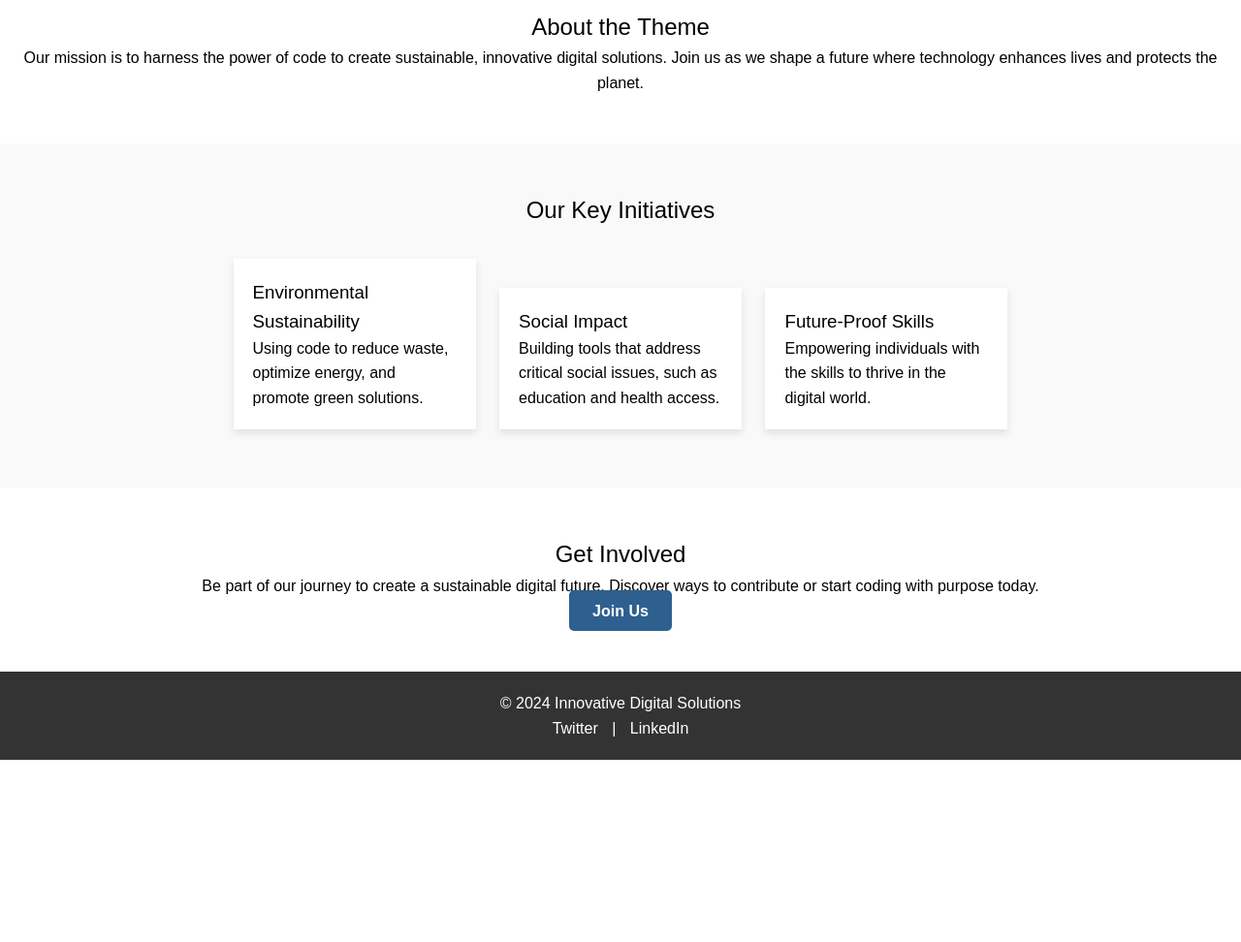
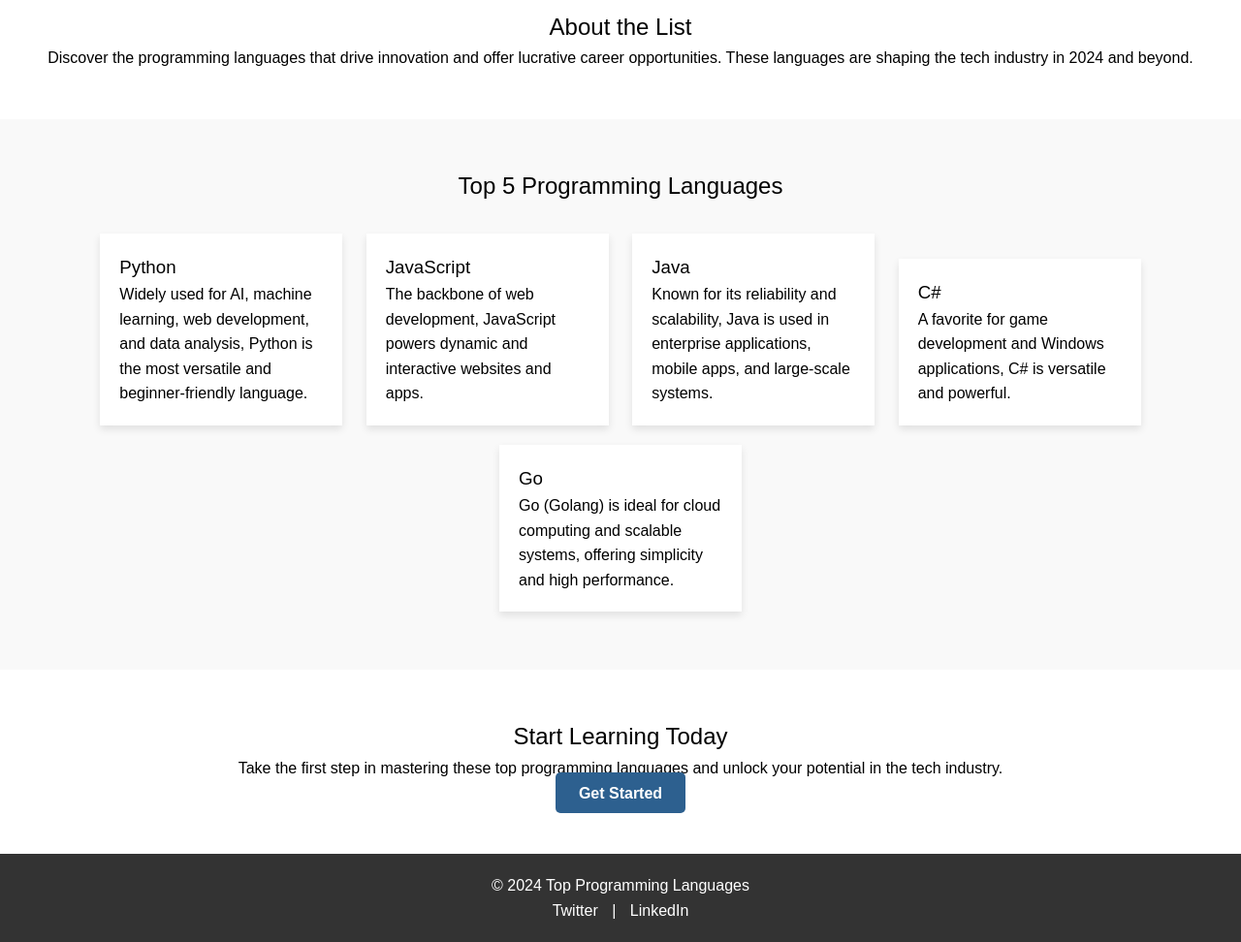
Before and after one commit to TsmHabib03/Innovative-Digital-Solutions-Code-for-a-Better-Tomorrow, a plain HTML site: page index.html in a window 1280 px wide. Shown: the part 480-1452 px from the top of the page at 97% size. Before the commit the page ends 1264 px from the top, so only its background shows below. Drawn offline with Linux system fonts and the light colour scheme.

Commit message:
update index.html

```diff
--- a/index.html
+++ b/index.html
@@ -3,62 +3,70 @@
 <head>
   <meta charset="UTF-8">
   <meta name="viewport" content="width=device-width, initial-scale=1.0">
-  <title>Innovative Digital Solutions: Code for a Better Tomorrow</title>
+  <title>Top 5 Best Programming Languages in Demand</title>
   <link rel="stylesheet" href="styles.css">
 </head>
 <body>
 
   <!-- Hero Section -->
   <header class="hero-section">
-    <h1>Innovative Digital Solutions</h1>
-    <p>Code for a Better Tomorrow</p>
-    <a href="#about" class="cta-button">Learn More</a>
+    <h1>Top 5 Programming Languages</h1>
+    <p>Shape your future with the most in-demand coding skills</p>
+    <a href="#languages" class="cta-button">Explore Now</a>
   </header>
 
   <!-- About Section -->
   <section id="about" class="about-section">
-      <div class="dropdown">
-        <button class="dropbtn">Menu</button>
-        <div class="dropdown-content">
-            <a href="#option1">Option 1</a>
-            <a href="#option2">Option 2</a>
-            <a href="#option3">Option 3</a>
-        </div>
+    <div class="dropdown">
+      <button class="dropbtn">Menu</button>
+      <div class="dropdown-content">
+        <a href="#python">Python</a>
+        <a href="#javascript">JavaScript</a>
+        <a href="#java">Java</a>
+        <a href="#csharp">C#</a>
+        <a href="#golang">Go</a>
+      </div>
     </div>
 
-
-
-    <h2>About the Theme</h2>
-    <p>Our mission is to harness the power of code to create sustainable, innovative digital solutions. Join us as we shape a future where technology enhances lives and protects the planet.</p>
+    <h2>About the List</h2>
+    <p>Discover the programming languages that drive innovation and offer lucrative career opportunities. These languages are shaping the tech industry in 2024 and beyond.</p>
   </section>
 
   <!-- Key Features Section -->
-  <section class="features-section">
-    <h2>Our Key Initiatives</h2>
-    <div class="feature-card">
-      <h3>Environmental Sustainability</h3>
-      <p>Using code to reduce waste, optimize energy, and promote green solutions.</p>
+  <section id="languages" class="features-section">
+    <h2>Top 5 Programming Languages</h2>
+    <div id="python" class="feature-card">
+      <h3>Python</h3>
+      <p>Widely used for AI, machine learning, web development, and data analysis, Python is the most versatile and beginner-friendly language.</p>
     </div>
-    <div class="feature-card">
-      <h3>Social Impact</h3>
-      <p>Building tools that address critical social issues, such as education and health access.</p>
+    <div id="javascript" class="feature-card">
+      <h3>JavaScript</h3>
+      <p>The backbone of web development, JavaScript powers dynamic and interactive websites and apps.</p>
     </div>
-    <div class="feature-card">
-      <h3>Future-Proof Skills</h3>
-      <p>Empowering individuals with the skills to thrive in the digital world.</p>
+    <div id="java" class="feature-card">
+      <h3>Java</h3>
+      <p>Known for its reliability and scalability, Java is used in enterprise applications, mobile apps, and large-scale systems.</p>
+    </div>
+    <div id="csharp" class="feature-card">
+      <h3>C#</h3>
+      <p>A favorite for game development and Windows applications, C# is versatile and powerful.</p>
+    </div>
+    <div id="golang" class="feature-card">
+      <h3>Go</h3>
+      <p>Go (Golang) is ideal for cloud computing and scalable systems, offering simplicity and high performance.</p>
     </div>
   </section>
 
   <!-- Call to Action Section -->
   <section class="cta-section">
-    <h2>Get Involved</h2>
-    <p>Be part of our journey to create a sustainable digital future. Discover ways to contribute or start coding with purpose today.</p>
-    <a href="#contact" class="cta-button">Join Us</a>
+    <h2>Start Learning Today</h2>
+    <p>Take the first step in mastering these top programming languages and unlock your potential in the tech industry.</p>
+    <a href="#contact" class="cta-button">Get Started</a>
   </section>
 
   <!-- Footer Section -->
   <footer class="footer">
-    <p>&copy; 2024 Innovative Digital Solutions</p>
+    <p>&copy; 2024 Top Programming Languages</p>
     <a href="https://twitter.com/yourprofile" target="_blank">Twitter</a> |
     <a href="https://linkedin.com/yourprofile" target="_blank">LinkedIn</a>
   </footer>
```
